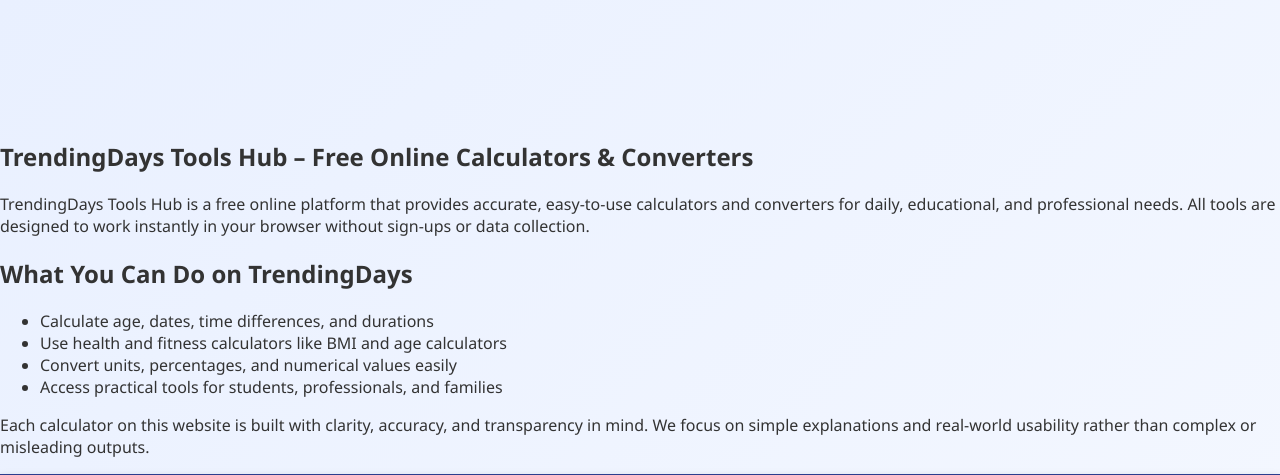
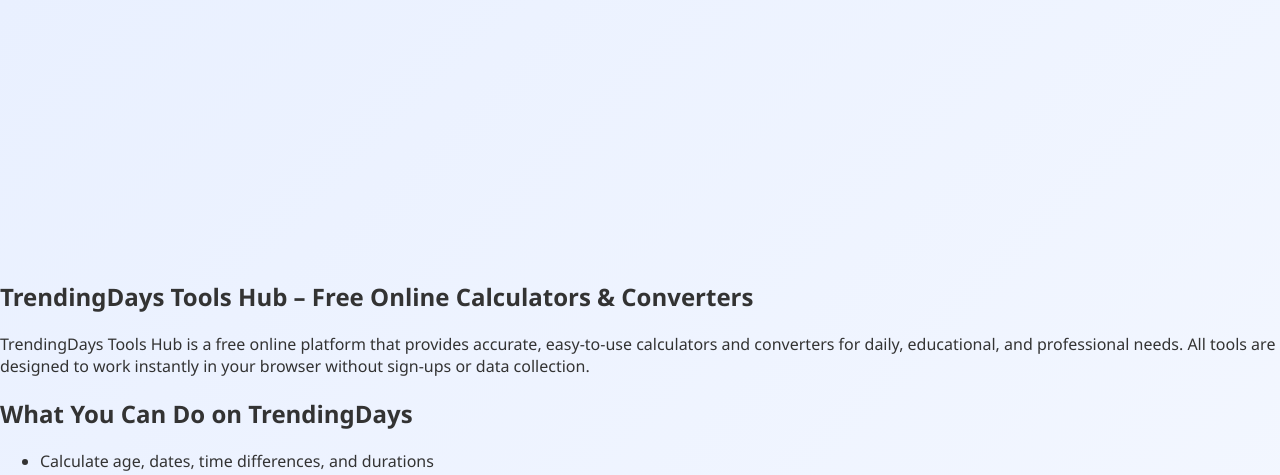
Before and after one commit to fawazkaleemi/trendingdays-tools-hub, a plain HTML site: page index.html in a window 1280 px wide. Shown: the top 475 px of the page. Drawn offline with Linux system fonts and the light colour scheme.

```diff
--- a/index.html
+++ b/index.html
@@ -298,6 +298,10 @@ footer a::after {
 header nav a:hover::after,
 footer a:hover::after {
   width: 100%;
+}
+
+#intro-content {
+  margin-top: 140px;
 }
 
 
```
